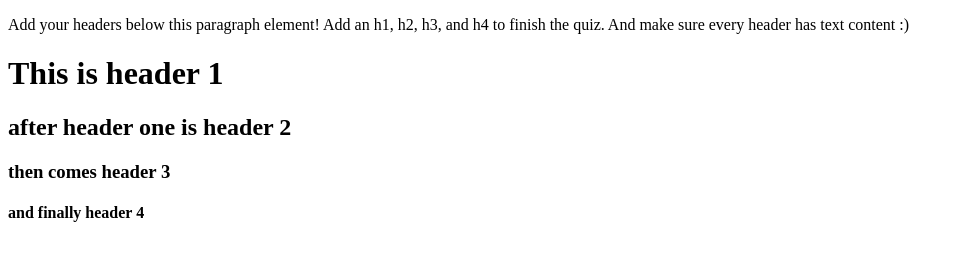
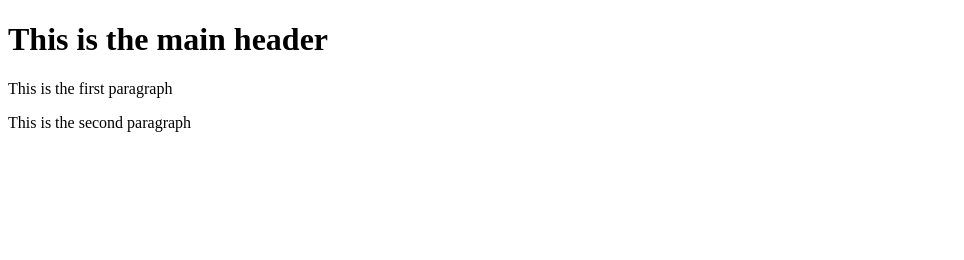
Before and after one commit to cartercarlson/Full-Stack, a plain HTML site: page Programming Fundamentals and the Web/index.html in a window 1280 px wide. Shown: the whole page, without its empty margins (0-964 px from the left). Drawn offline with Linux system fonts and the light colour scheme.

Commit message:
Modify Project 1 for 3rd submission.

```diff
--- a/Programming Fundamentals and the Web/index.html
+++ b/Programming Fundamentals and the Web/index.html
@@ -2,15 +2,17 @@
 <html lang="en">
 <head>
   <meta charset="UTF-8">
-  <title>Headers Quiz</title>
+  <title>Tree to HTML</title>
   <!-- the next line loads the tests for the Udacity Feedback extension -->
-  <meta name="udacity-grader" content="http://udacity.github.io/fend/fend-refresh/lesson2/problem-set/headers/tests.json">
+  <meta name="udacity-grader" content="http://udacity.github.io/fend/fend-refresh/lesson2/problem-set/tree-to-html/tests.json">
 </head>
 <body>
-  <p>Add your headers below this paragraph element! Add an h1, h2, h3, and h4 to finish the quiz. And make sure every header has text content :)</p>
-  	<h1> This is header 1 </h1>
-  	<h2> after header one is header 2 </h2>
-  	<h3> then comes header 3 </h3>
-  	<h4> and finally header 4 </h4>
+  <!-- Did you notice that the body tag - the top of the sample tree - is already here? You don't need to add another one. -->
+  <!-- Your code goes here! -->
+  <h1> This is the main header </h1>
+  <div>
+  	<p> This is the first paragraph </p>
+  	<p> This is the second paragraph </p>
+  </div>
 </body>
 </html>
```
Also changed, not shown: 1 other file.
